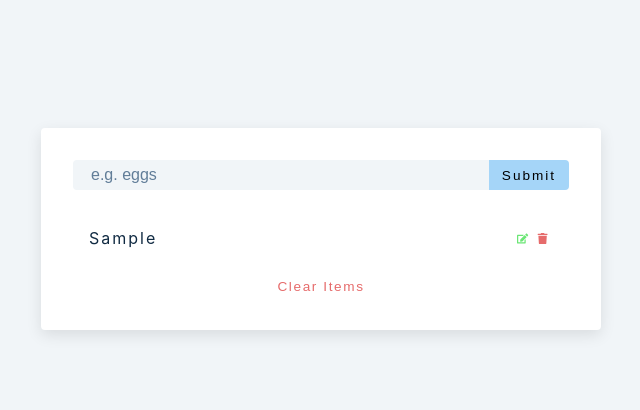
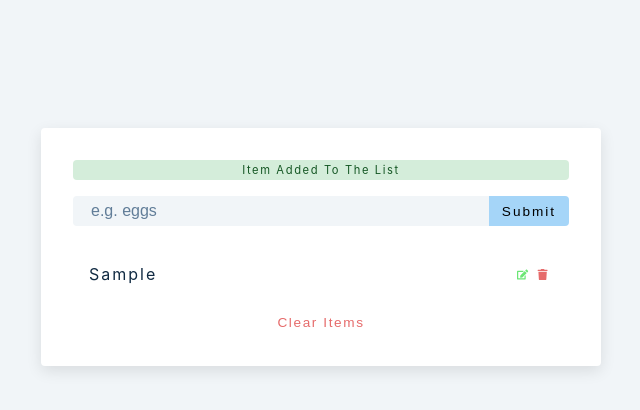
Before and after one commit to Adnan-7/React-Grocery-Bud, a React (Create React App) app: page / in a window 1280 px wide. Both pictures are taken after typing "Sample" into the empty fields and a click on the button "Submit". Shown: the top 410 px of the page, without its empty margins (319-959 px from the left). Built offline with nearby package versions, Linux system fonts and the light colour scheme.

Commit message:
show the alert component conditionaliy

```diff
--- a/src/App.js
+++ b/src/App.js
@@ -7,14 +7,21 @@ function App() {
   const [list, setList] = useState([]);
   const [IsEditing, setIsEditing] = useState(false);
   const [editID, setEditID] = useState(null);
-  const [alert, setAlert] = useState({ show: false, msg: '', type: '' });
+  const [alert, setAlert] = useState({
+    show: false,
+    msg: '',
+    type: '',
+  });
   const handleSubmit = (e) => {
     e.preventDefault();
     if (!name) {
-      //Alert
+      //display alert
+      showAlert(true, 'please enter value', 'danger');
     } else if (name && IsEditing) {
-      //edit
+      //deal with edit
     } else {
+      //show alert
+      showAlert(true, 'item added to the list', 'success');
       const newItem = { id: new Date().getTime().toString(), title: name };
       setList([...list, newItem]);
       setName('');
@@ -22,10 +29,14 @@ function App() {
     }
   };
 
+  const showAlert = (show = false, msg = '', type = '') => {
+    setAlert({ show, msg, type });
+  };
+
   return (
     <section className='section-center'>
       <form onSubmit={handleSubmit} className='grocery-form'>
-        {alert.show && <Alert />}
+        {alert.show && <Alert {...alert} showAlert={showAlert} />}
         <div className='form-control'>
           <input
             type='text'
--- a/src/alert.js
+++ b/src/alert.js
@@ -1,7 +1,14 @@
-import React from 'react';
+import React, { useEffect } from 'react';
 
-function Alert() {
-  return <div>alert</div>;
+function Alert({ msg, type, showAlert }) {
+  useEffect(() => {
+    let timeOut = setInterval(() => {
+      showAlert();
+    }, 3000);
+    return () => clearInterval(timeOut);
+  }, []);
+
+  return <p className={`alert alert-${type}`}>{msg}</p>;
 }
 
 export default Alert;
```
